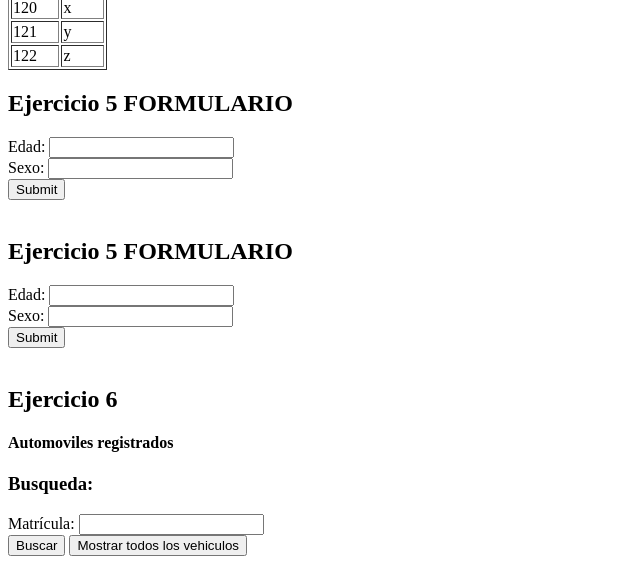
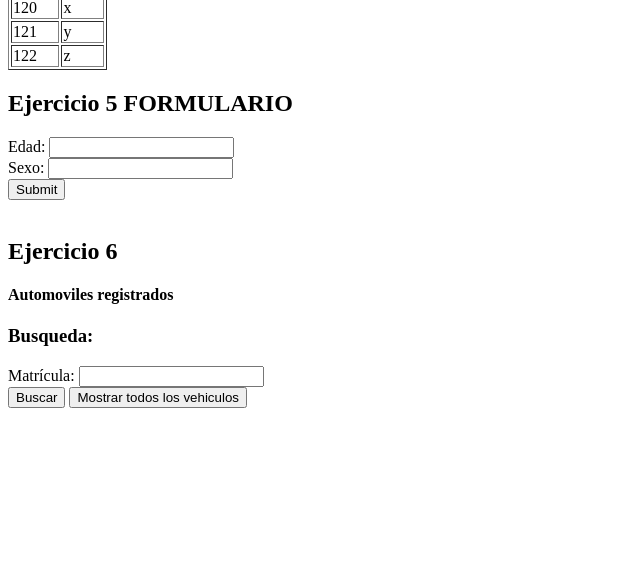
Before and after one commit to BlancaVisca/tecweb, a PHP site: page /tecweb/ in a window 1280 px wide. Shown: the part 1084-1648 px from the top of the page, without its empty margins (0-640 px from the left). After the commit the page ends 1492 px from the top, so only its background shows below. Run offline with PHP 8.4, Linux system fonts and the light colour scheme.

Commit message:
Practica 6

```diff
--- a/practicas/p06/index.php
+++ b/practicas/p06/index.php
@@ -69,33 +69,6 @@
 }
 ?>
 
-<h2>Ejercicio 5 FORMULARIO</h2>
-    <form action="http://localhost/tecweb/practicas/p06/index.php"  method="post">
-        Edad: <input type="number" name="matricula"><br>
-        Sexo: <input type="text" name="sexo"><br>
-        <input type="submit">
-    </form>
-    <br>
-
-    <?php
-
-    require_once __DIR__ . '/src/funciones.php';
-
-    if ($_SERVER["REQUEST_METHOD"] == "POST") {
-        if (isset($_POST['edad']) && isset($_POST['sexo'])) {
-
-            $edad = $_POST['edad'];
-            $sexo = $_POST['sexo'];
-
-            $mensaje = ejercicio5($edad, $sexo);
-
-            echo "<h3>Resultado:</h3>";
-            echo "Su edad es: $edad años y su sexo es $sexo.<br>";
-            echo "<p>$mensaje</p>";
-        }
-}
-?>
-
 
 <h2>Ejercicio 6 </h2>
 
```
